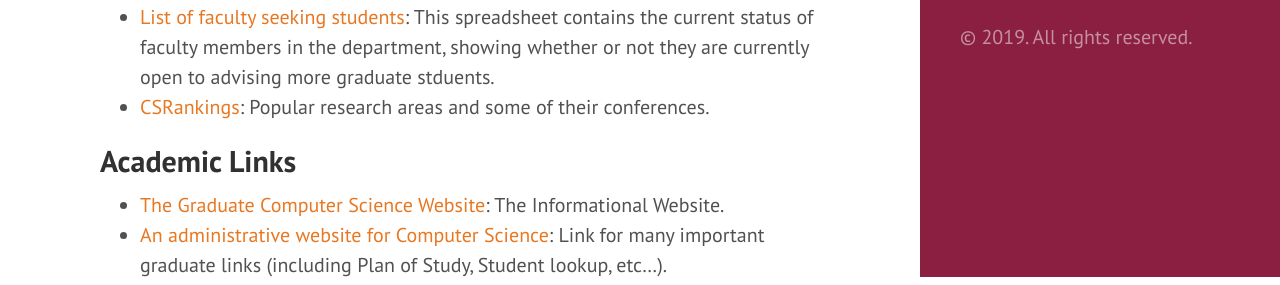
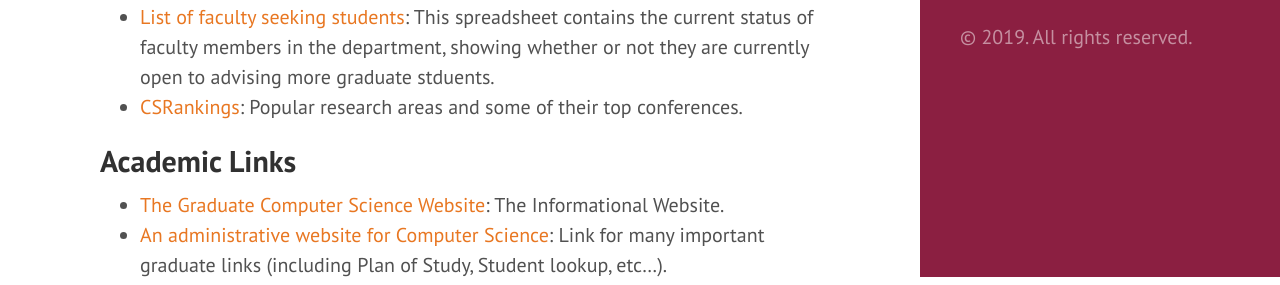
Before and after one commit to CSGraduateCouncil-VirginiaTech/csgc-website, a Jekyll site: the page built from csgc-jekyll-src/resources.md, in a window 1280 px wide. Shown: the part 623-908 px from the top of the page. Built offline with Jekyll 4.4.1, drawn with Linux system fonts in a browser that asks for light colours.

```diff
--- a/csgc-jekyll-src/resources.md
+++ b/csgc-jekyll-src/resources.md
@@ -16,7 +16,7 @@
 * [Center for Instructional Development and Educational Research](/cider/): These are some useful resources for students who expect to be teaching a class.
 * [Computer Science Compact for the Advisor relationship](https://gpc.cs.vt.edu/shaffer/CSCompact.pdf): A guide to help describe an aspirational relationship between a student and their Advisor.
 * [List of faculty seeking students](https://docs.google.com/spreadsheets/d/1BD1zxg6qMXW01GLofcS1ny034B7aQVT9zjuZF1CUgBQ): This spreadsheet contains the current status of faculty members in the department, showing whether or not they are currently open to advising more graduate stduents.
-* [CSRankings](http://csrankings.org): Popular research areas and some of their conferences.
+* [CSRankings](http://csrankings.org): Popular research areas and some of their top conferences.
 
 ## Academic Links
 * [The Graduate Computer Science Website](https://cs.vt.edu/Graduate): The Informational Website.
```
